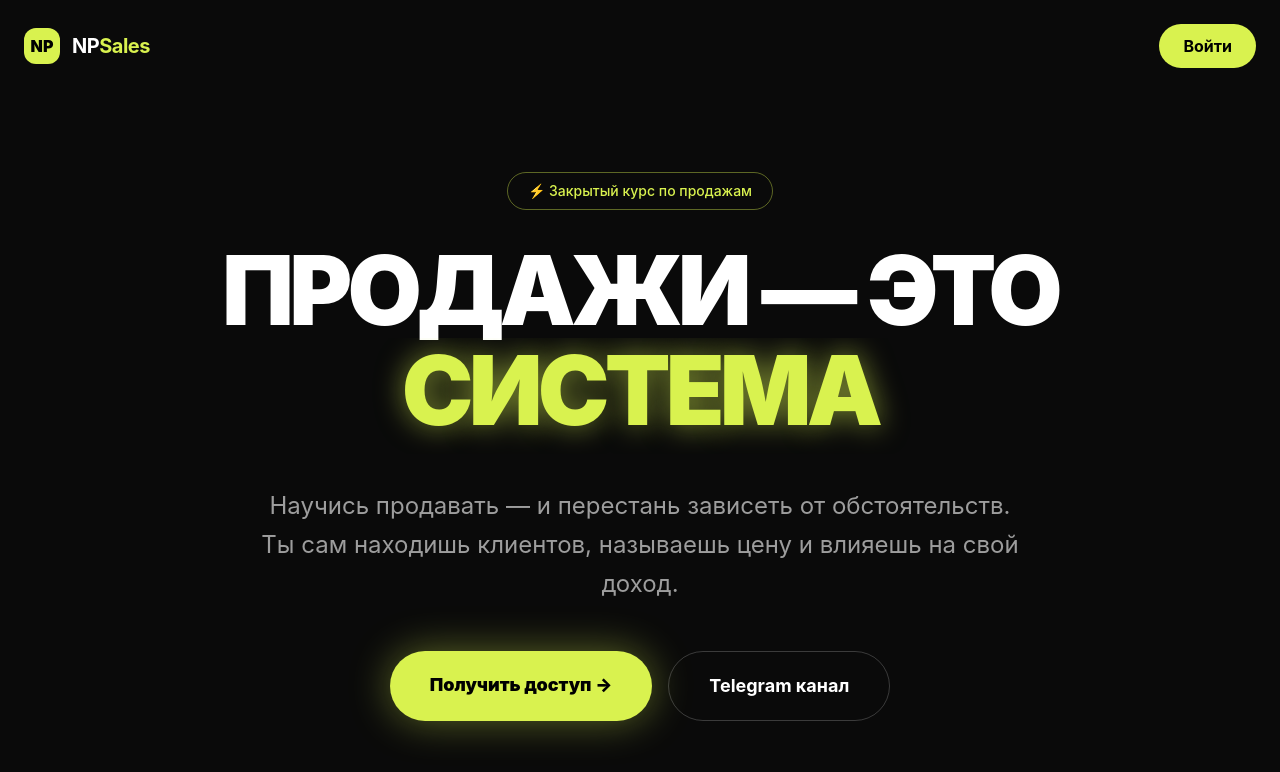
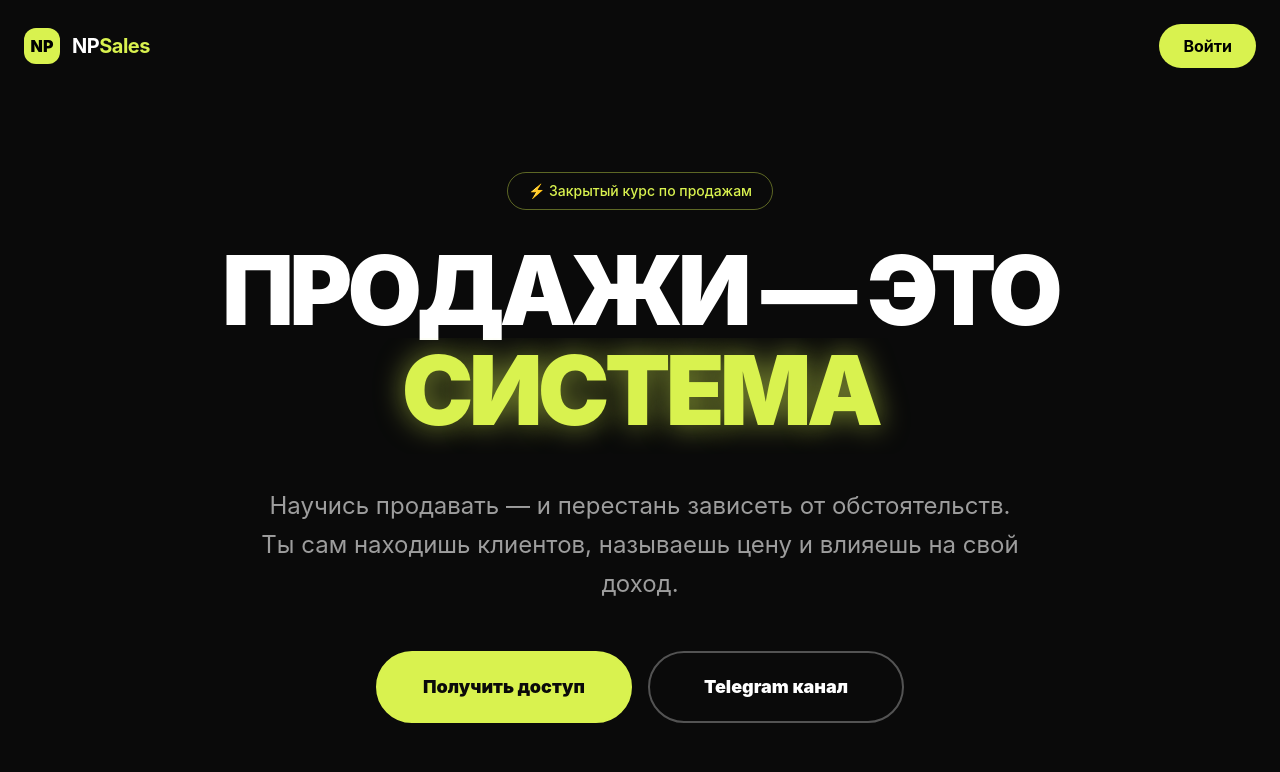
Before and after one commit to Yodixbl1n/my-sales-platform, a Next.js app: page / in a window 1280 px wide. Shown: the top 772 px of the page. Built offline with nearby package versions, Linux system fonts and the light colour scheme.

Commit message:
Fix interactive hover buttons colors and animation

```diff
--- a/app/page.js
+++ b/app/page.js
@@ -1,5 +1,6 @@
 'use client';
 import { AnimatedHero } from '@/components/ui/animated-hero';
+import { InteractiveHoverButton } from '@/components/ui/interactive-hover-button';
 import Link from 'next/link';
 
 const LIME = '#d9f24f';
@@ -50,20 +51,18 @@ export default function Landing() {
         </p>
 
         <div className="fade-up-3 flex flex-col sm:flex-row gap-4 justify-center">
-          <Link
+          <InteractiveHoverButton
             href="/login"
-            className="px-10 py-5 rounded-full font-black text-black text-lg transition-transform hover:scale-105"
-            style={{ background: LIME, boxShadow: '0 0 40px rgba(217,242,79,0.4)' }}
-          >
-            Получить доступ →
-          </Link>
-          <a
+            text="Получить доступ"
+            variant="lime"
+            className="w-64 py-5 text-lg"
+          />
+          <InteractiveHoverButton
             href="https://t.me/nikpavlovv"
-            target="_blank"
-            className="px-10 py-5 rounded-full font-bold text-lg border border-white/20 hover:border-white/50 transition-colors"
-          >
-            Telegram канал
-          </a>
+            text="Telegram канал"
+            variant="outline"
+            className="w-64 py-5 text-lg"
+          />
         </div>
       </section>
 
--- /dev/null
+++ b/components/ui/interactive-hover-button.tsx
@@ -0,0 +1,74 @@
+import React from "react";
+import { ArrowRight } from "lucide-react";
+import { cn } from "@/lib/utils";
+import Link from "next/link";
+
+const LIME = '#d9f24f';
+
+interface InteractiveHoverButtonProps
+  extends React.ButtonHTMLAttributes<HTMLButtonElement> {
+  text?: string;
+  href?: string;
+  variant?: "lime" | "outline";
+}
+
+const InteractiveHoverButton = React.forwardRef<
+  HTMLButtonElement,
+  InteractiveHoverButtonProps
+>(({ text = "Button", className, href, variant = "lime", ...props }, ref) => {
+  const isLime = variant === "lime";
+
+  const content = (
+    <>
+      {/* Основной текст (виден по умолчанию, уезжает вправо при hover) */}
+      <span
+        className="relative z-20 inline-block transition-all duration-500 group-hover:translate-x-12 group-hover:opacity-0"
+        style={{ color: isLime ? '#0a0a0a' : '#ffffff' }}
+      >
+        {text}
+      </span>
+
+      {/* Hover-текст со стрелкой (появляется при hover) */}
+      <div className="absolute inset-0 z-20 flex items-center justify-center gap-2 opacity-0 transition-all duration-500 group-hover:opacity-100">
+        <span style={{ color: isLime ? LIME : '#0a0a0a' }}>{text}</span>
+        <ArrowRight className="w-4 h-4" style={{ color: isLime ? LIME : '#0a0a0a' }} />
+      </div>
+
+      {/* Расширяющийся круг (заполняет всю кнопку при hover) */}
+      <div
+        className="absolute left-1/2 top-1/2 z-10 h-4 w-4 -translate-x-1/2 -translate-y-1/2 rounded-full opacity-0 transition-all duration-500 ease-out group-hover:left-0 group-hover:top-0 group-hover:h-full group-hover:w-full group-hover:-translate-x-0 group-hover:-translate-y-0 group-hover:opacity-100"
+        style={{
+          background: isLime ? '#0a0a0a' : LIME,
+        }}
+      />
+    </>
+  );
+
+  const classes = cn(
+    "group relative inline-flex cursor-pointer items-center justify-center overflow-hidden rounded-full border-2 px-8 py-4 text-center font-black",
+    className,
+  );
+
+  const style = {
+    background: isLime ? LIME : 'transparent',
+    borderColor: isLime ? LIME : 'rgba(255,255,255,0.3)',
+  };
+
+  if (href) {
+    return (
+      <Link href={href} className={classes} style={style} target={href.startsWith('http') ? '_blank' : undefined}>
+        {content}
+      </Link>
+    );
+  }
+
+  return (
+    <button ref={ref} className={classes} style={style} {...props}>
+      {content}
+    </button>
+  );
+});
+
+InteractiveHoverButton.displayName = "InteractiveHoverButton";
+
+export { InteractiveHoverButton };
```
